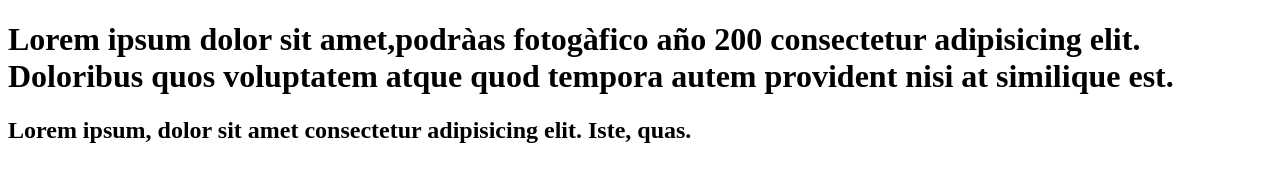
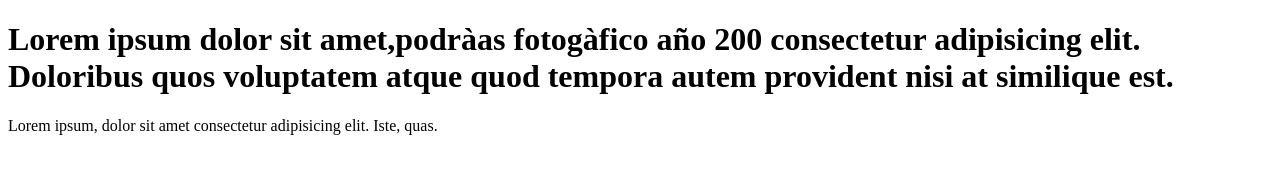
Before and after one commit to capem76/prueba-github, a plain HTML site: page index.html in a window 1280 px wide. Drawn offline with Linux system fonts and the light colour scheme.

Commit message:
modifica subtitulo
ahora ya no es tittulo sino un parrafo.

```diff
--- a/index.html
+++ b/index.html
@@ -9,6 +9,6 @@
 <body>
     <h1>Lorem ipsum dolor sit amet,podràas  fotogàfico año 200 consectetur adipisicing elit. Doloribus quos voluptatem atque quod tempora
         autem provident nisi at similique est.</h1>
-    <h2>Lorem ipsum, dolor sit amet consectetur adipisicing elit. Iste, quas.</h2>
+    <p>Lorem ipsum, dolor sit amet consectetur adipisicing elit. Iste, quas.</p>
 </body>
 </html>
```
